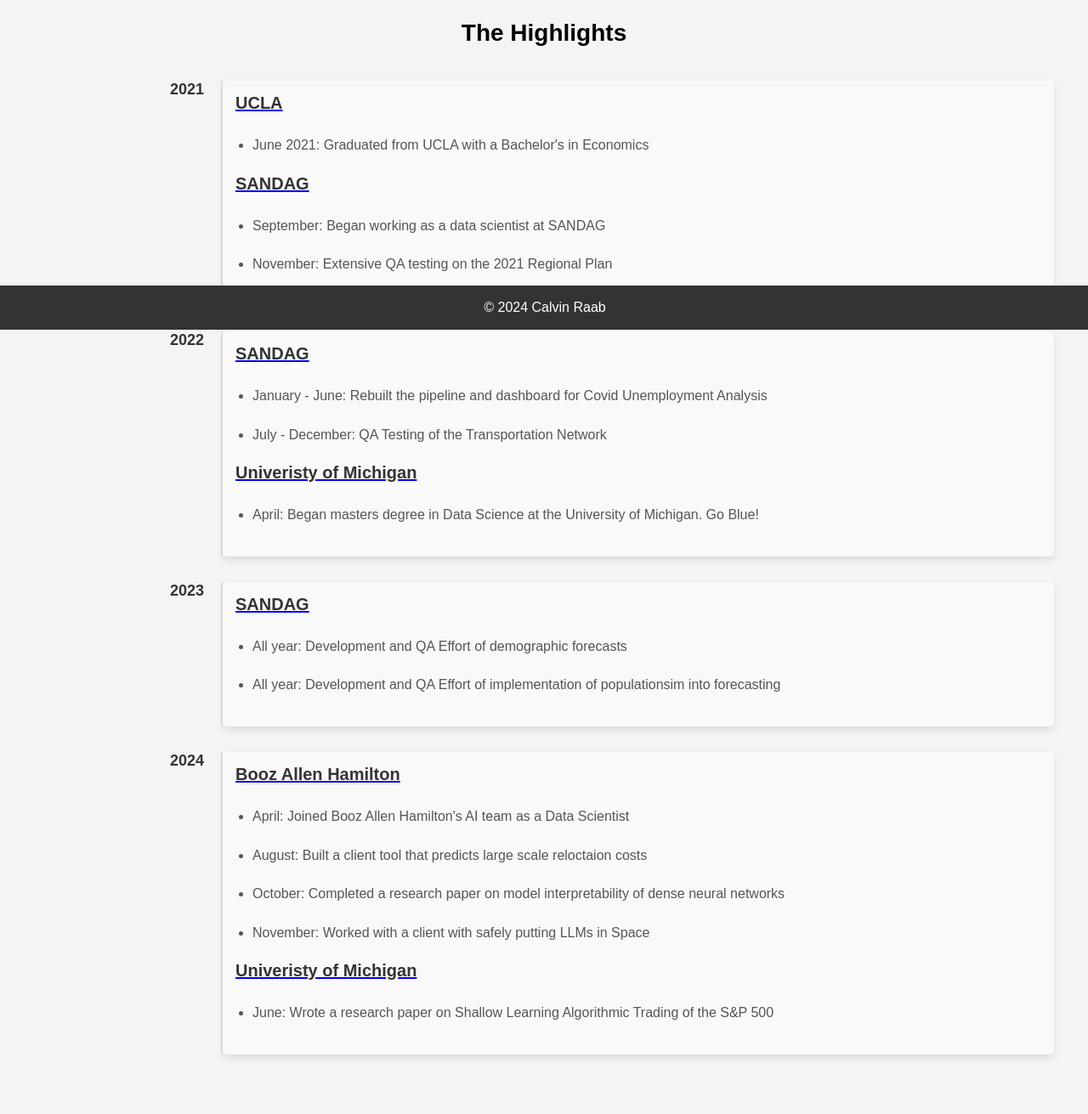
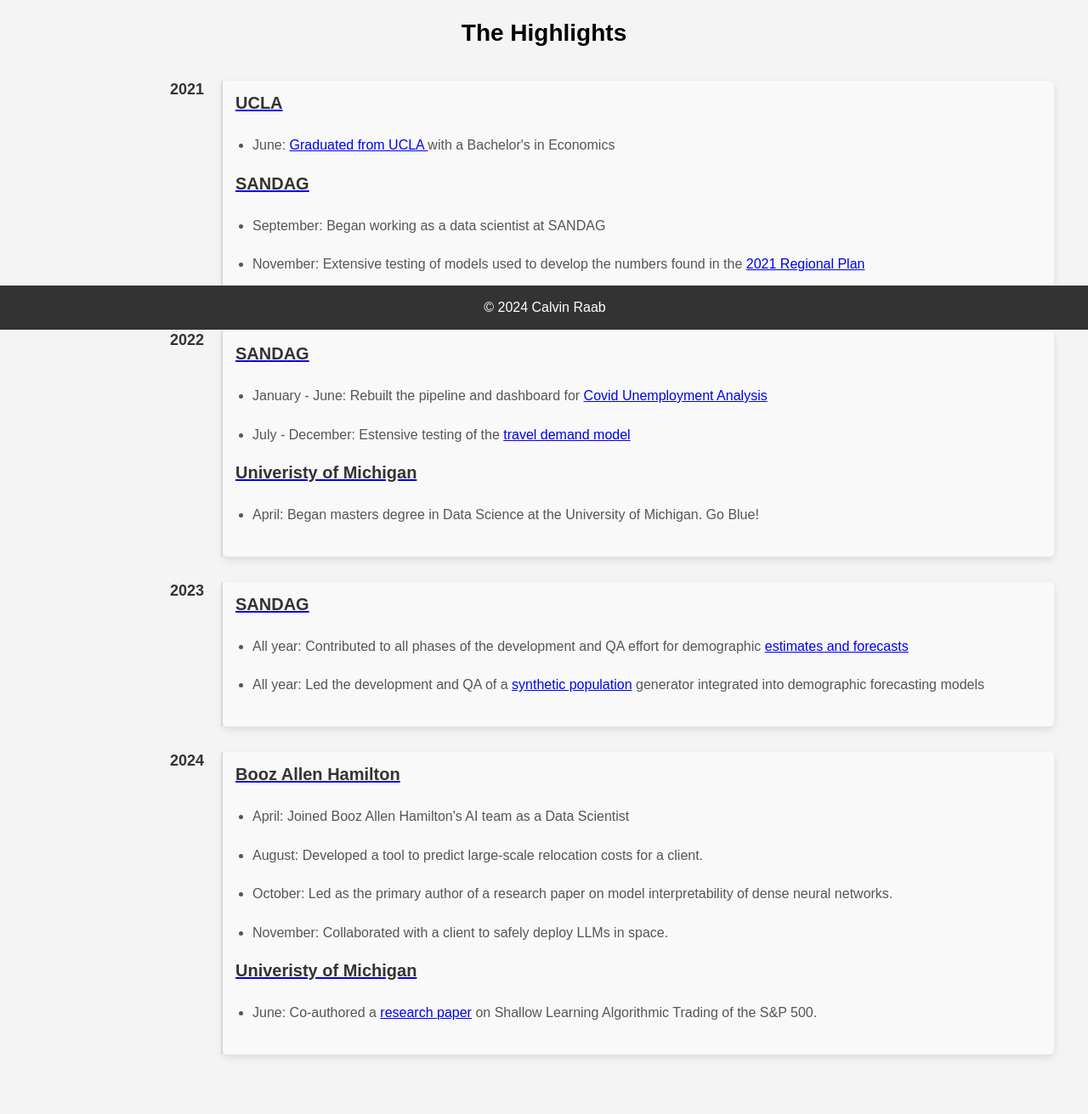
Before and after one commit to calvinraab/personal_website, a Flask app: page / in a window 1280 px wide. Shown: the part 412-1723 px from the top of the page at 85% size. Run offline with Flask 3, Linux system fonts and the light colour scheme.

Commit message:
Fully operational

```diff
--- a/app.py
+++ b/app.py
@@ -20,7 +20,6 @@ def blog():
     posts = load_blog_posts()
     return render_template('blog.html', posts=posts)
 
-
 @app.route('/blog/<string:post_slug>')
 def blog_post(post_slug):
     post_filename = f'{post_slug}.html'
@@ -36,7 +35,7 @@ def blog_post(post_slug):
 # Route to download the resume
 @app.route('/resume')
 def download_resume():
-    return send_from_directory(directory='.', path='resume.pdf')
+    return send_from_directory(directory='.', path='static/documents/resume.pdf')
 
 if __name__ == '__main__':
     app.run(debug=True)
--- a/templates/home.html
+++ b/templates/home.html
@@ -42,7 +42,14 @@
             </a>
             <ul>
               <li>
-                June 2021: Graduated from UCLA with a Bachelor's in Economics
+                June:
+                <a
+                  href="{{ url_for('static', filename='img/graduation_photo.jpg') }}"
+                  target="_blank"
+                >
+                  Graduated from UCLA
+                </a>
+                with a Bachelor's in Economics
               </li>
             </ul>
             <a href="https://www.sandag.org/" target="_blank">
@@ -50,7 +57,16 @@
             </a>
             <ul>
               <li>September: Began working as a data scientist at SANDAG</li>
-              <li>November: Extensive QA testing on the 2021 Regional Plan</li>
+              <li>
+                November: Extensive testing of models used to develop the
+                numbers found in the
+                <a
+                  href="https://www.sandag.org/regional-plan/2021-regional-plan/final-2021-regional-plan"
+                  target="_blank"
+                >
+                  2021 Regional Plan
+                </a>
+              </li>
             </ul>
           </div>
         </div>
@@ -64,10 +80,21 @@
             </a>
             <ul>
               <li>
-                January - June: Rebuilt the pipeline and dashboard for Covid
-                Unemployment Analysis
+                January - June: Rebuilt the pipeline and dashboard for
+                <a
+                  href="https://opendata.sandag.org/stories/s/SANDAG-Unemployment-Analysis/bft8-8eec/#:~:text=Impact%20on%20Employment&text=Following%20the%20initial%20stay%2Dat,a%20steady%20path%20towards%20recovery."
+                  target="_blank"
+                >
+                  Covid Unemployment Analysis
+                </a>
               </li>
-              <li>July - December: QA Testing of the Transportation Network</li>
+              <li>July - December: Estensive testing of the
+                <a
+                  href="https://github.com/SANDAG/ABM/wiki"
+                  target="_blank"
+                >
+                travel demand model</li>
+              </a>
             </ul>
             <a href="https://umich.edu/" target="_blank">
               <h3>Univeristy of Michigan</h3>
@@ -90,11 +117,14 @@
             </a>
             <ul>
               <li>
-                All year: Development and QA Effort of demographic forecasts
+                All year:
+                Contributed to all phases of the development and QA effort for demographic <a href="https://opendata.sandag.org/stories/s/SANDAG-Census-Estimates-Forecasts-Datasets/8bvt-h7ue/" target="_blank">
+                estimates and forecasts</a>
               </li>
               <li>
-                All year: Development and QA Effort of implementation of
-                populationsim into forecasting
+                All year: Led the development and QA of a
+                <a href="https://en.wikipedia.org/wiki/Synthetic_population" target="_blank">
+                synthetic population</a> generator integrated into demographic forecasting models
               </li>
             </ul>
           </div>
@@ -112,15 +142,13 @@
                 April: Joined Booz Allen Hamilton's AI team as a Data Scientist
               </li>
               <li>
-                August: Built a client tool that predicts large scale reloctaion
-                costs
+                August: Developed a tool to predict large-scale relocation costs for a client.
               </li>
               <li>
-                October: Completed a research paper on model interpretability of
-                dense neural networks
+                October: Led as the primary author of a research paper on model interpretability of dense neural networks.
               </li>
               <li>
-                November: Worked with a client with safely putting LLMs in Space
+                November: Collaborated with a client to safely deploy LLMs in space.
               </li>
             </ul>
             <a href="https://umich.edu/" target="_blank">
@@ -128,8 +156,10 @@
             </a>
             <ul>
               <li>
-                June: Wrote a research paper on Shallow Learning Algorithmic
-                Trading of the S&P 500
+                June: Co-authored a
+                <a href="{{ url_for('static', filename='documents/Final Paper MII.pdf') }}" target="_blank">
+
+                  research paper</a> on Shallow Learning Algorithmic Trading of the S&P 500.
               </li>
             </ul>
           </div>
```
Also changed, not shown: static/img/graduation_photo.jpg (added), 3 other files.
